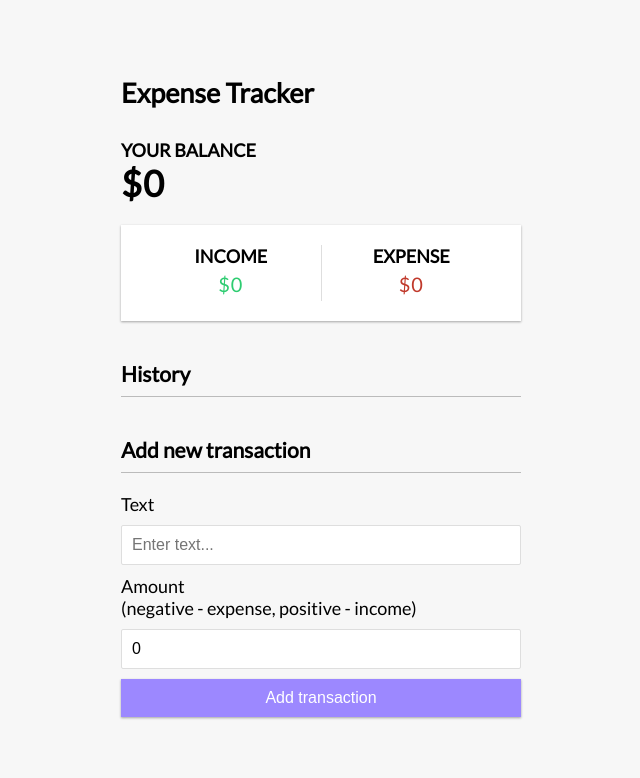
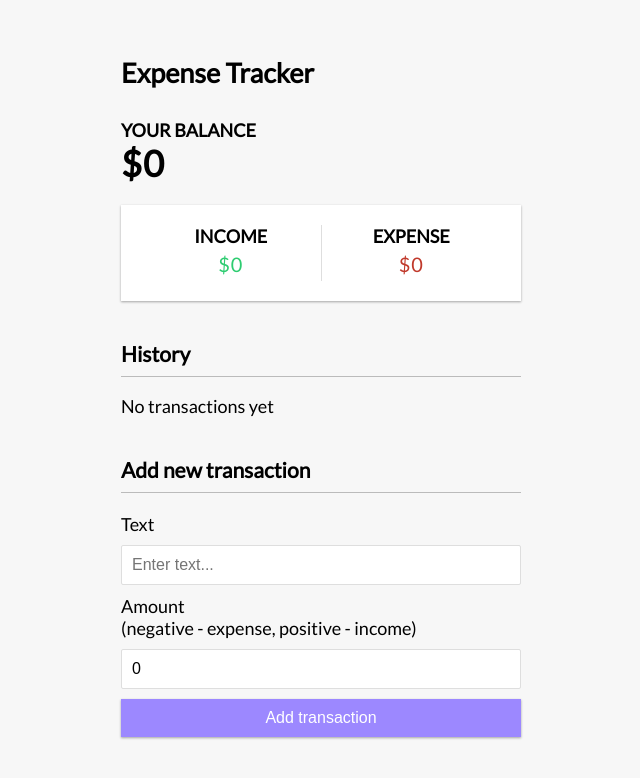
Before and after one commit to AmrMustafa13/trackify, a Vue app: page / in a window 1280 px wide. Shown: the top 778 px of the page, without its empty margins (319-959 px from the left). Built offline with nearby package versions, Linux system fonts and the light colour scheme.

Commit message:
handle no transactions

```diff
--- a/src/components/TransactionList.vue
+++ b/src/components/TransactionList.vue
@@ -1,6 +1,7 @@
 <template>
   <h3>History</h3>
-  <ul id="list" class="list">
+  <p v-if="transactions.length === 0">No transactions yet</p>
+  <ul id="list" class="list" v-else>
     <li
       v-for="transaction in transactions"
       :key="transaction.id"
```
